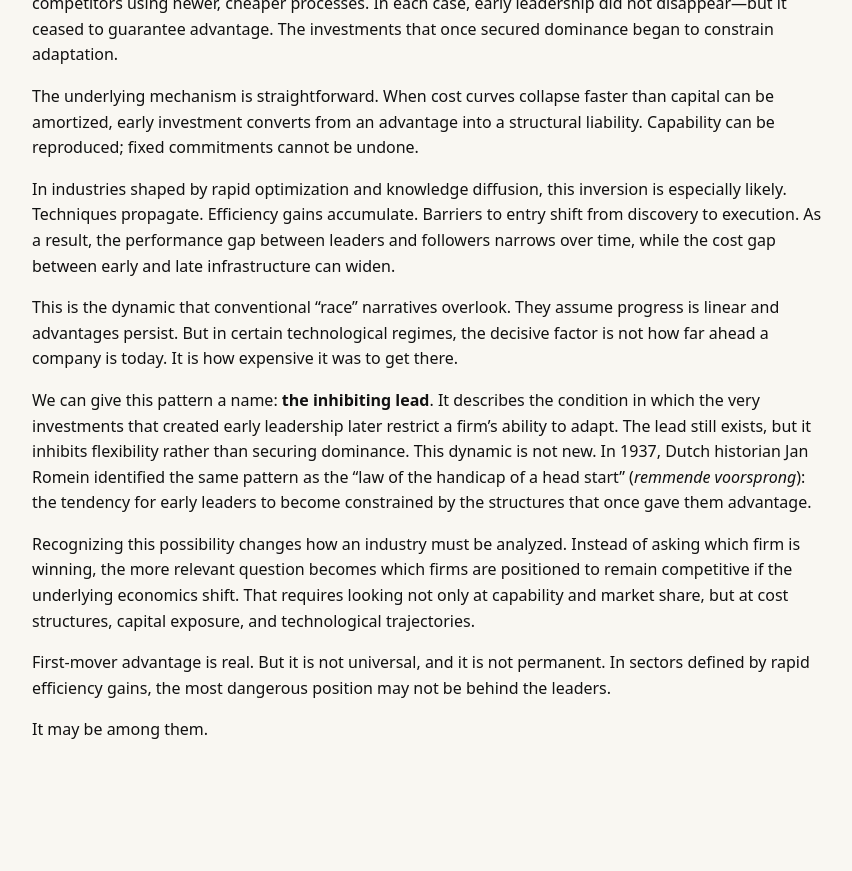
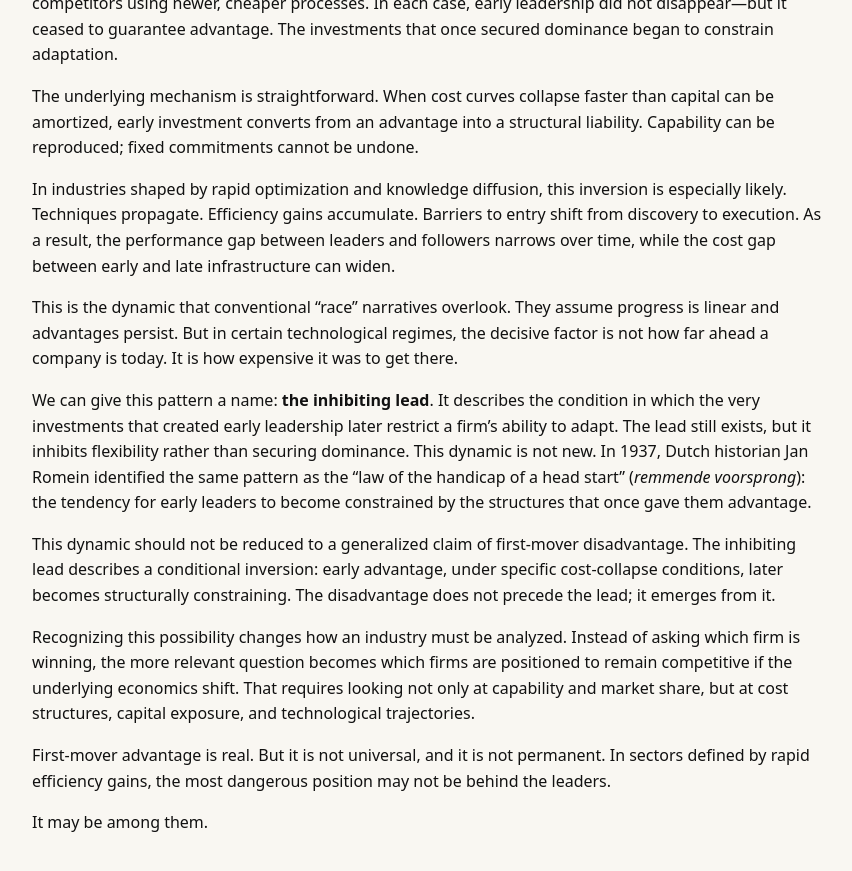
Before and after one commit to tedla-brandsema/tedla-brandsema.github.io, a Jekyll site: the page built from _writing/essays/the-inhibiting-lead.md, in a window 1280 px wide and 900 px high, scrolled down 1313 px. Shown: the top 871 px of the window, without its empty margins (326-1178 px from the left). Built offline with Jekyll 4.4.1, drawn with Linux system fonts in a browser that asks for light colours; before the commit the page ends 2120 px from its top, so only the background shows below that.

Commit message:
docs(essays): clarify conditional nature of the inhibiting lead thesis

```diff
--- a/_writing/essays/the-inhibiting-lead.md
+++ b/_writing/essays/the-inhibiting-lead.md
@@ -47,6 +47,8 @@ This is the dynamic that conventional “race” narratives overlook. They assum
 
 We can give this pattern a name: **the inhibiting lead**. It describes the condition in which the very investments that created early leadership later restrict a firm’s ability to adapt. The lead still exists, but it inhibits flexibility rather than securing dominance. This dynamic is not new. In 1937, Dutch historian Jan Romein identified the same pattern as the “law of the handicap of a head start” (*remmende voorsprong*): the tendency for early leaders to become constrained by the structures that once gave them advantage.
 
+This dynamic should not be reduced to a generalized claim of first-mover disadvantage. The inhibiting lead describes a conditional inversion: early advantage, under specific cost-collapse conditions, later becomes structurally constraining. The disadvantage does not precede the lead; it emerges from it.
+
 Recognizing this possibility changes how an industry must be analyzed. Instead of asking which firm is winning, the more relevant question becomes which firms are positioned to remain competitive if the underlying economics shift. That requires looking not only at capability and market share, but at cost structures, capital exposure, and technological trajectories.
 
 First-mover advantage is real. But it is not universal, and it is not permanent. In sectors defined by rapid efficiency gains, the most dangerous position may not be behind the leaders.
```
